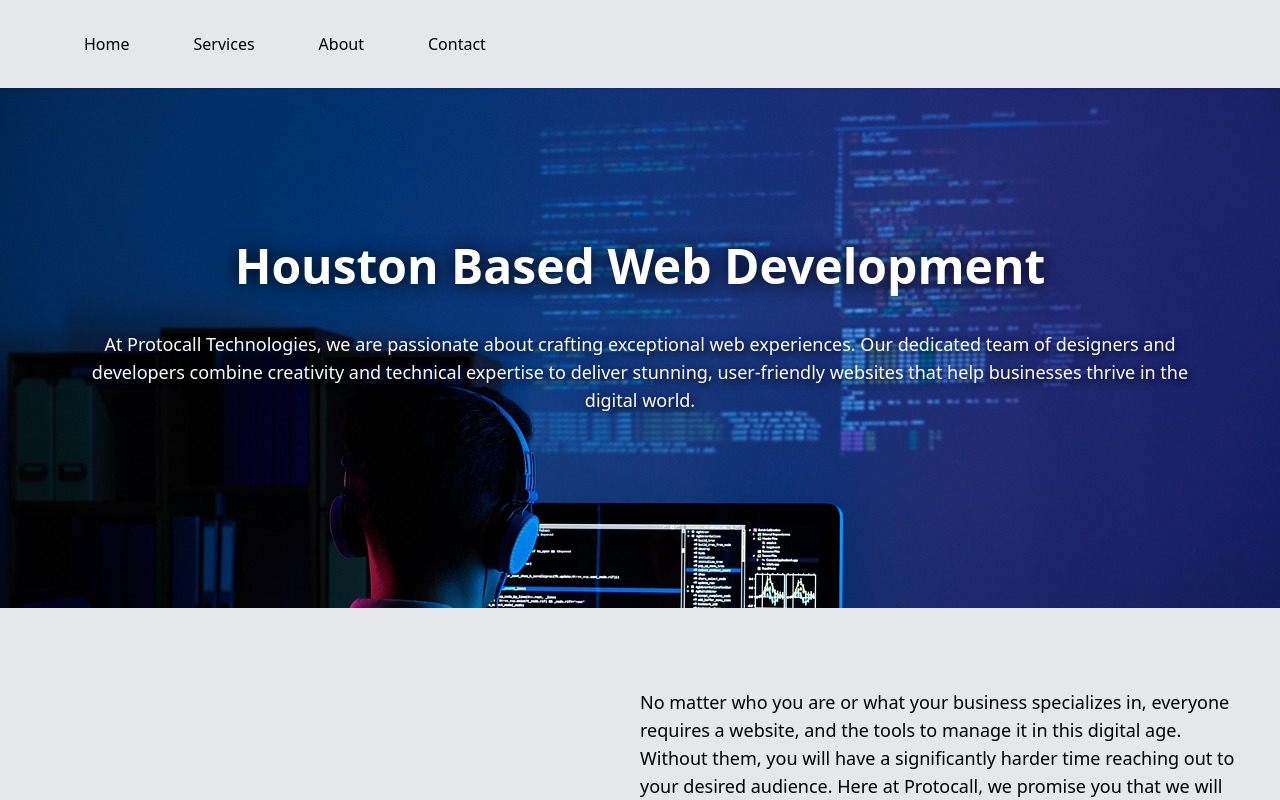
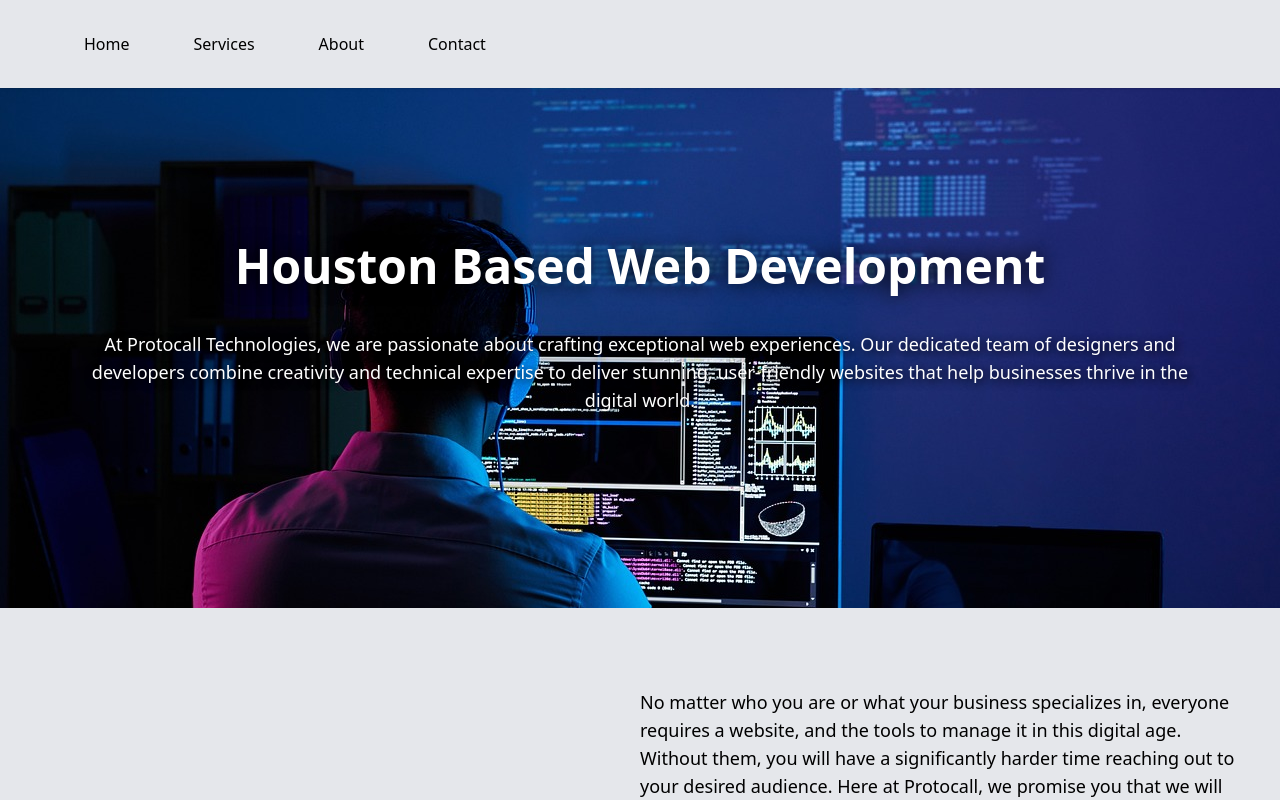
Before and after one commit to NeemanE/nextjs-portfolio, a Next.js app: page / in a window 1280 px wide. Shown: the top 800 px of the page. Built offline with nearby package versions, Linux system fonts and the light colour scheme.

Commit message:
attempting better optimizations for faster LCP

```diff
--- a/src/components/Hero.js
+++ b/src/components/Hero.js
@@ -1,7 +1,19 @@
+import Image from 'next/legacy/image';
+
 export default function Hero() {
   return (
-    <section id="home">
-      <div className="w-fit h-[65vh] mx-auto bg-[url('/images/software-developer.jpg')] bg-cover bg-no-repeat flex flex-col items-center justify-center text-center">
+    <section id="home" className="relative h-[65vh] flex items-center justify-center">
+      <div className="absolute inset-0">
+        <Image
+          src="/images/software-developer.jpg"
+          alt="Background"
+          layout="fill"
+          objectFit="cover"
+          quality={50}
+          priority={true}
+        />
+      </div>
+      <div className="relative z-9 text-center">
         <h1 className="text-3xl font-semibold sm:text-5xl sm:font-bold text-white" style={{ textShadow: '0 0 20px black' }}>
           Houston Based Web Development
         </h1>
```
